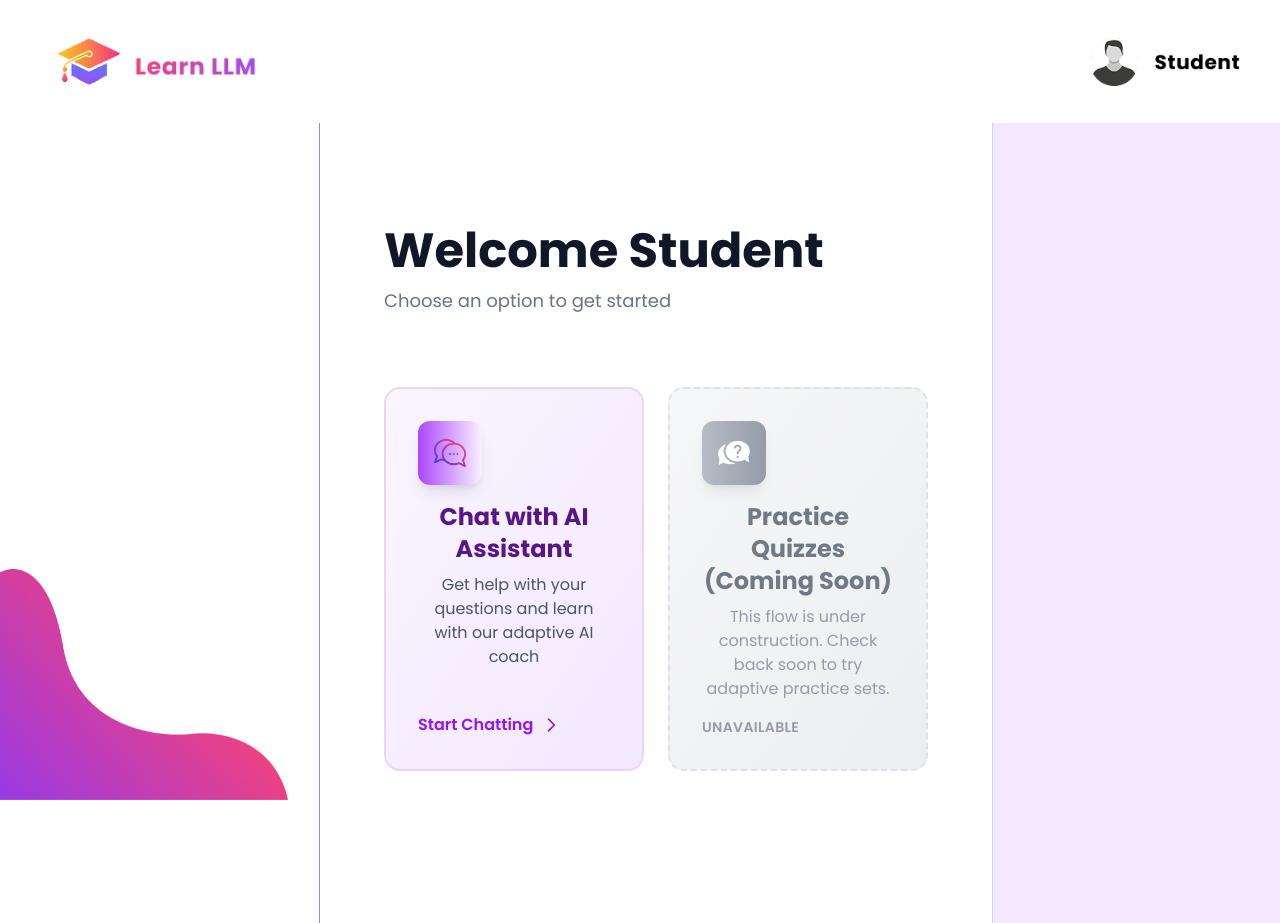
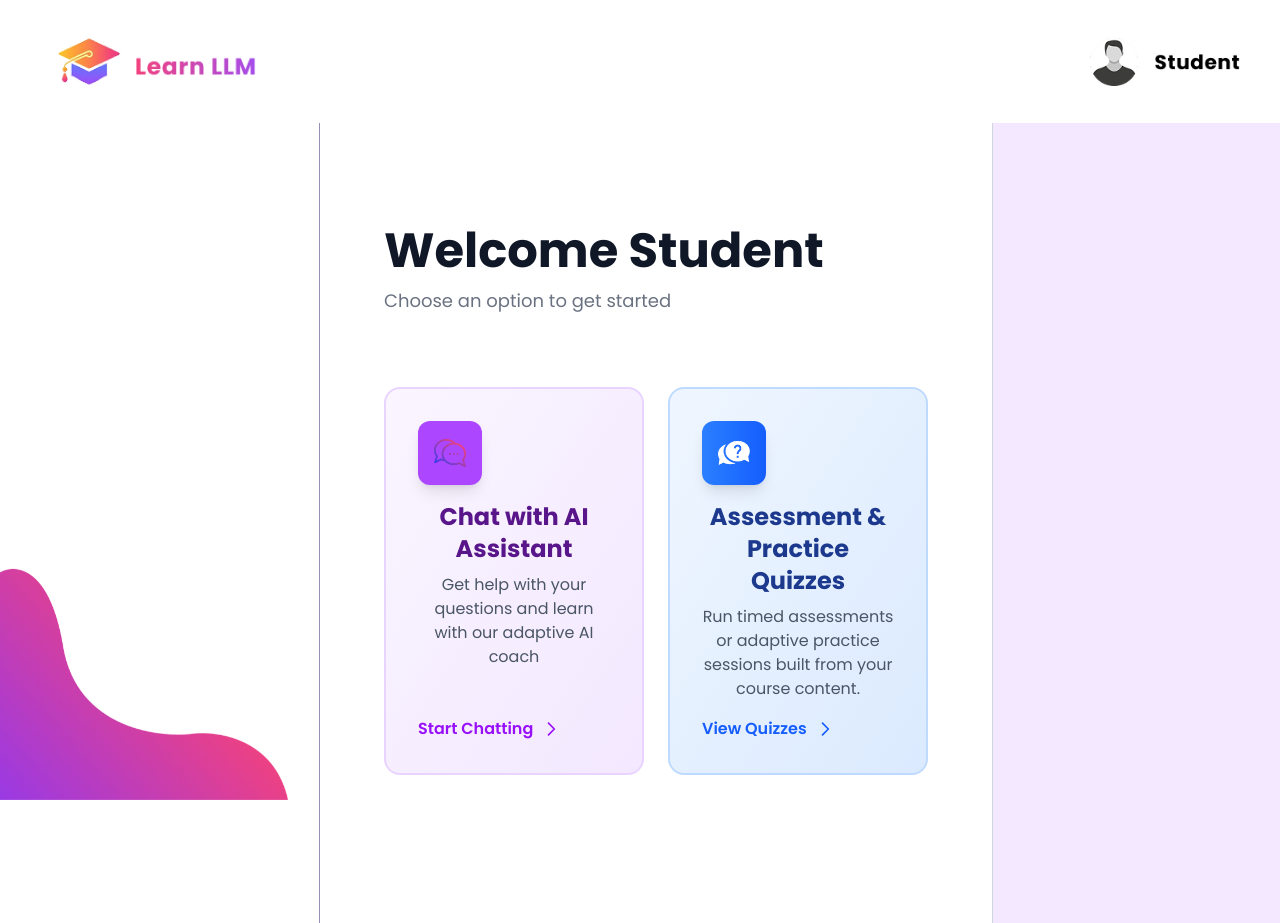
Before and after one commit to oliviaw12/horizon-labs-code, a Next.js app in the folder project_code/frontend/: page /Student/HomePage in a window 1280 px wide. Built offline with nearby package versions, Linux system fonts and the light colour scheme.

Commit message:
fixing up student home page

```diff
--- a/project_code/frontend/app/Student/HomePage/page.jsx
+++ b/project_code/frontend/app/Student/HomePage/page.jsx
@@ -14,6 +14,8 @@ export default function StudentHomePage() {
   const handleChat = () => {
     router.push("/Student/chat");
   };
+
+  const handleQuiz = () => {};
 
   return (
     <div className="min-h-screen bg-white relative overflow-hidden">
@@ -45,7 +47,7 @@ export default function StudentHomePage() {
                   onClick={handleChat}
                   className="group relative flex flex-col items-start gap-4 p-8 rounded-2xl bg-gradient-to-br from-purple-50 to-purple-100 border-2 border-purple-200 hover:border-purple-400 hover:shadow-xl transition-all duration-300 hover:scale-105"
                 >
-                  <div className="flex items-center justify-center w-16 h-16 rounded-xl bg-gradient-to-r from-purple-500 to-white-600 text-white shadow-lg group-hover:scale-110 transition-transform duration-300">
+                  <div className="flex items-center justify-center w-16 h-16 rounded-xl bg-purple-500 text-white shadow-lg group-hover:scale-110 transition-transform duration-300">
                     <img src="/chat.png" alt="Chat" className="w-8 h-8" />
                   </div>
                   <div className="flex-1">
@@ -81,27 +83,39 @@ export default function StudentHomePage() {
                 {/* Quiz Option */}
                 <button
                   type="button"
-                  disabled
-                  aria-disabled="true"
-                  className="group relative flex flex-col items-start gap-4 p-8 rounded-2xl bg-gradient-to-br from-gray-100 to-gray-200 border-2 border-dashed border-gray-300 cursor-not-allowed opacity-70"
+                  onClick={handleQuiz}
+                  className="group relative flex flex-col items-start gap-4 p-8 rounded-2xl bg-gradient-to-br from-blue-50 to-blue-100 border-2 border-blue-200 hover:border-blue-400 hover:shadow-xl transition-all duration-300 hover:scale-105"
                 >
-                  <div className="flex items-center justify-center w-16 h-16 rounded-xl bg-gradient-to-r from-gray-400 to-gray-500 text-white shadow-lg">
+                  <div className="flex items-center justify-center w-16 h-16 rounded-xl bg-gradient-to-r from-blue-500 to-blue-600 text-white shadow-lg group-hover:scale-110 transition-transform duration-300">
                     <img src="/Qbubble.png" alt="Quiz" className="w-8 h-8" />
                   </div>
                   <div className="flex-1">
                     <h2
-                      className={`text-2xl font-bold text-gray-700 mb-2 ${poppins.className}`}
+                      className={`text-2xl font-bold text-blue-900 mb-2 ${poppins.className}`}
                     >
-                      Practice Quizzes (Coming Soon)
+                      Assessment & Practice Quizzes
                     </h2>
                     <p
-                      className={`text-base text-gray-500 ${poppins.className}`}
+                      className={`text-base text-gray-600 ${poppins.className}`}
                     >
-                      This flow is under construction. Check back soon to try adaptive practice sets.
+                      Run timed assessments or adaptive practice sessions built from your course content.
                     </p>
                   </div>
-                  <div className="flex items-center gap-2 text-gray-500 font-semibold uppercase tracking-wide text-sm">
-                    <span className={poppins.className}>Unavailable</span>
+                  <div className="flex items-center gap-2 text-blue-600 font-semibold">
+                    <span className={poppins.className}>View Quizzes</span>
+                    <svg
+                      className="w-5 h-5 group-hover:translate-x-1 transition-transform"
+                      fill="none"
+                      stroke="currentColor"
+                      viewBox="0 0 24 24"
+                    >
+                      <path
+                        strokeLinecap="round"
+                        strokeLinejoin="round"
+                        strokeWidth={2}
+                        d="M9 5l7 7-7 7"
+                      />
+                    </svg>
                   </div>
                 </button>
               </div>
```
